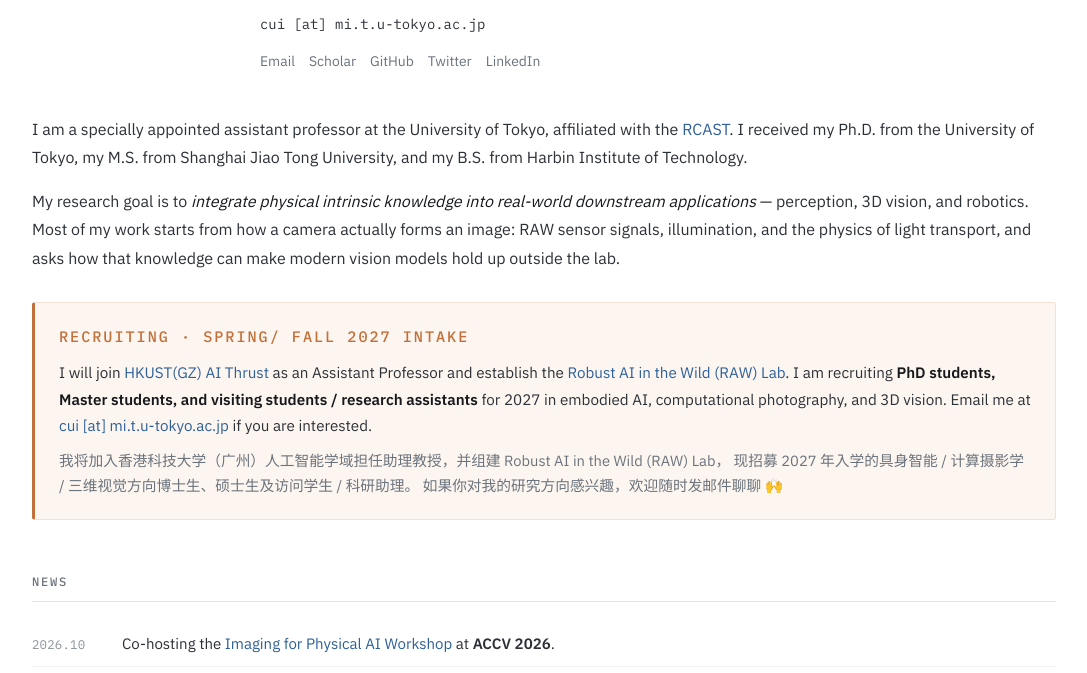
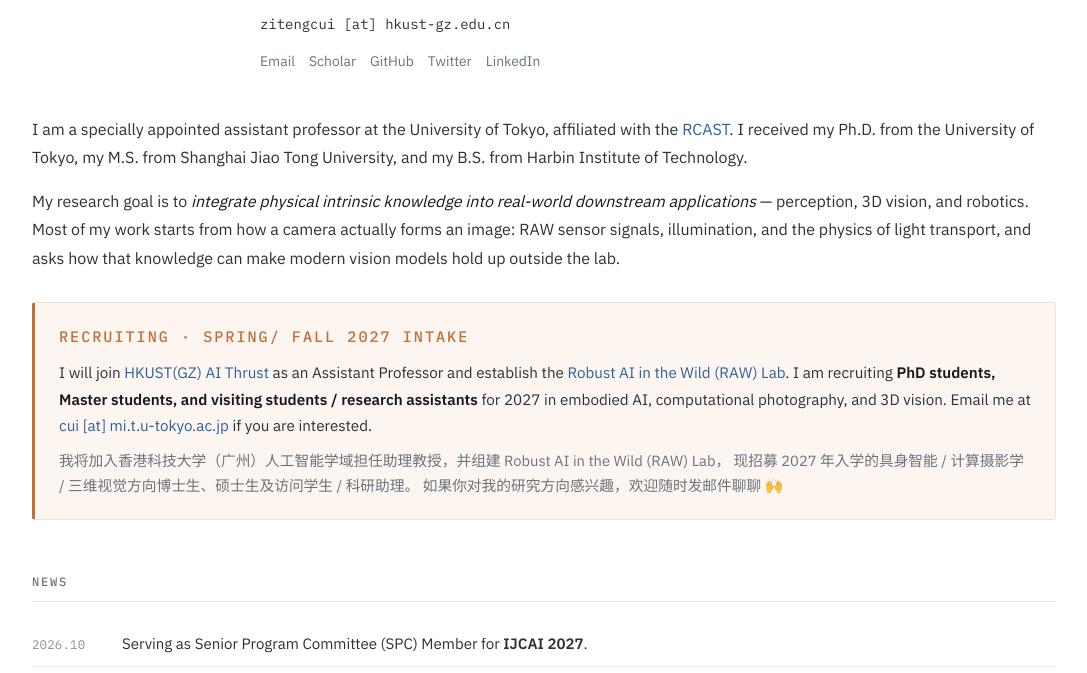
Before and after one commit to cuiziteng/cuiziteng.github.io, a plain HTML site: page index.html in a window 1280 px wide. Shown: the part 311-984 px from the top of the page, without its empty margins (96-1183 px from the left). Drawn offline with Linux system fonts and the light colour scheme.

Commit message:
Update contact email and add news item
Updated email address and added news item about SPC membership.

```diff
--- a/index.html
+++ b/index.html
@@ -51,7 +51,7 @@
         </li>
       </ul>
 
-      <p class="mail">cui [at] mi.t.u-tokyo.ac.jp</p>
+      <p class="mail">zitengcui [at] hkust-gz.edu.cn</p>
 
       <div class="social">
         <a href="mailto:cui@mi.t.u-tokyo.ac.jp">Email</a>
@@ -110,6 +110,7 @@
     <h2 class="sec-head">News</h2>
 
     <ul class="news" id="newsList">
+      <li><time>2026.10</time><span>Serving as Senior Program Committee (SPC) Member for <strong>IJCAI 2027</strong>.</span></li>
       <li><time>2026.10</time><span>Co-hosting the <a href="https://mv-lab.github.io/pimaging/">Imaging for Physical AI Workshop</a> at <strong>ACCV 2026</strong>.</span></li>
       <li><time>2026.10</time><span>Serving as Senior Program Committee (SPC) Member for <strong>AAAI 2027</strong>.</span></li>
       <li><time>2026.09</time><span>Three papers accepted by <strong>NeurIPS 2026</strong>. Congrats to the team.</span></li>
```
